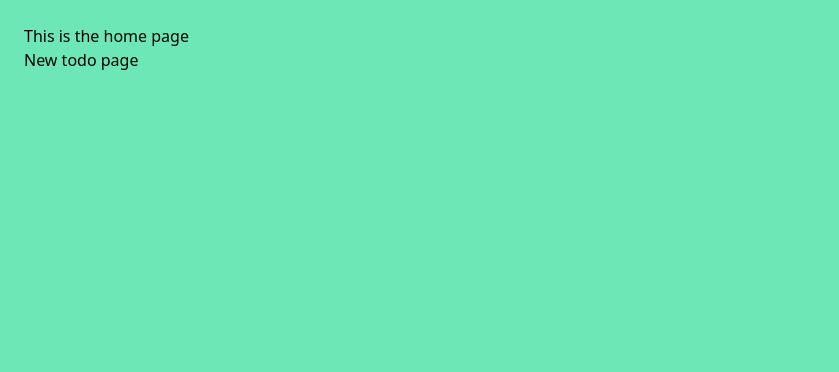
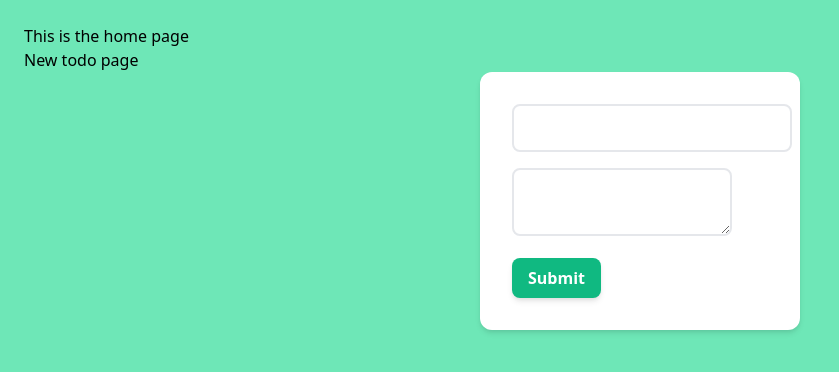
Before and after one commit to Kicki-Halmos/TODO_APP, a React (Create React App) app in the folder todo-app/: page /new-todo in a window 1280 px wide. Shown: the top 372 px of the page, without its empty margins (0-839 px from the left). Built offline with nearby package versions, Linux system fonts and the light colour scheme.

Commit message:
add full logic for get, create, update and delete in frontend

```diff
--- a/todo-app/src/Pages/NewTodo.js
+++ b/todo-app/src/Pages/NewTodo.js
@@ -1,5 +1,12 @@
+import TodoForm from "../components/TodoForm";
+
 const NewTodo = () => {
-  return <h2>New todo page</h2>;
+  return (
+  <div>
+  <h2>New todo page</h2>
+  <TodoForm initialValues={{title: "", id: ""}} onFormSubmit="Create" bntText = "Save"/>
+  </div>
+  )
 };
 
 export default NewTodo;
--- a/todo-app/src/Pages/TodoDetail.js
+++ b/todo-app/src/Pages/TodoDetail.js
@@ -1,11 +1,12 @@
 import { useParams, useHistory } from "react-router-dom";
-import { useRef } from "react";
+import { useRef, useState } from "react";
 import { removeTodoItem, putTodoItem } from "../store/api-actions";
 import { useSelector, useDispatch } from "react-redux";
+import TodoForm from "../components/TodoForm";
 
 const TodoDetail = () => {
   const params = useParams();
-  const history = useHistory()
+  const history = useHistory();
   const dispatch = useDispatch();
   const titleInput = useRef();
   const bodyInput = useRef();
@@ -13,53 +14,23 @@ const TodoDetail = () => {
   const id = params.id;
   const todoList = useSelector((state) => state.api.todoList);
   const item = todoList.data.filter((item) => item._id === id);
+  console.log("todo-detail " + item[0].title + item[0].body);
 
-  const deleteItem = () => {
-    dispatch(removeTodoItem(id));
-    history.push('/todo-list');
-  };
-
-  const updateItem = (event) => {
+  const updateItem = (event, title, body) => {
     event.preventDefault();
-    const title = titleInput.current.value;
-    const body = bodyInput.current.value;
+    console.log("in todo-detail " + title, body)
     dispatch(putTodoItem(id, title, body));
-    history.push('/todo-list');
+    history.push("/todo-list");
   };
   return (
-    <div className="p-6 max-w-xs mx-auto bg-white rounded-xl shadow-md items-center space-x-4">
-      <form onSubmit={updateItem}>
-        <input
-          className="text-lg m-2 p-2 border-2 rounded-lg"
-          type="text"
-          name="title"
-          id="title"
-          value={item[0].title}
-          ref={titleInput}
-        />
-        <textarea
-          name="body"
-          id="body"
-          ref={bodyInput}
-          className="m-2 p-2 border-2 rounded-lg"
-        >
-          {item[0].body}
-        </textarea>
 
-        <input
-          className="py-2 px-4 m-2 font-semibold rounded-lg shadow-md text-white bg-green-500 hover:bg-green-700"
-          type="submit"
-          value="Update"
-        />
-        <button
-          className="py-2 px-4 font-semibold rounded-lg shadow-md text-white bg-green-500 hover:bg-green-700"
-          type="button"
-          onClick={deleteItem}
-        >
-          Delete
-        </button>
-      </form>
-    </div>
+      <TodoForm
+        initialValues={{ title: item[0].title, body: item[0].body }}
+        id={id}
+        onFormSubmit="Update"
+        btnText="Update"
+      />
+
   );
 };
 
--- a/todo-app/src/Pages/TodoList.js
+++ b/todo-app/src/Pages/TodoList.js
@@ -14,11 +14,16 @@ const TodoList = (props) => {
   }, [dispatch]);
 
   if (todoList && todoList > 0) {
-    console.log('todolist' + todoList.data);
+    console.log("todolist" + todoList.data);
   }
 
   return (
-    <div className="grid grid-cols-4 gap-4" >
+    <div className="grid grid-cols-4 gap-4">
+      <div className="p-6 max-w-sm mx-auto bg-white rounded-xl shadow-md items-start space-x-4 m-4">
+        <Link to="/new-todo">
+        <p>Click to enter a new note</p>
+        </Link>
+      </div>
       {!todoList || todoList.length === 0 ? (
         <p>Loading...</p>
       ) : (
--- /dev/null
+++ b/todo-app/src/components/TodoForm.js
@@ -0,0 +1,62 @@
+import { useHistory } from "react-router-dom";
+import { useDispatch } from "react-redux";
+import { useRef, useState } from "react";
+import { putTodoItem, postTodoItem } from "../store/api-actions";
+
+const TodoForm = ({ initialValues, id, onFormSubmit, btnText }) => {
+  const [title, setTitle] = useState(initialValues.title);
+  const [body, setBody] = useState(initialValues.body);
+  const history = useHistory();
+  const dispatch = useDispatch();
+
+  const titleChangeHandler = (event) => {
+    setTitle(event.target.value);
+  };
+
+  const bodyChangeHandler = (event) => {
+    setBody(event.target.value);
+    console.log(body);
+  };
+
+  const formSubmitHandler = (event) => {
+    event.preventDefault();
+    if (onFormSubmit === "Update") {
+      dispatch(putTodoItem(id, title, body));
+    }
+    else{
+      dispatch(postTodoItem(title, body))
+    }
+    history.push("/todo-list");
+  };
+  return (
+    <div className="p-6 max-w-xs mx-auto bg-white rounded-xl shadow-md items-center space-x-4">
+    <form onSubmit={formSubmitHandler}>
+      <input
+        className="text-lg m-2 p-2 border-2 rounded-lg"
+        type="text"
+        name="title"
+        id="title"
+        value={title}
+        onChange={titleChangeHandler}
+        //ref={titleInput}
+      />
+      <textarea
+        name="body"
+        id="body"
+        onChange={bodyChangeHandler}
+        //ref={bodyInput}
+        className="m-2 p-2 border-2 rounded-lg"
+        value={body}
+      ></textarea>
+
+      <input
+        className="py-2 px-4 m-2 font-semibold rounded-lg shadow-md text-white bg-green-500 hover:bg-green-700"
+        type="submit"
+        value={btnText}
+      />
+    </form>
+    </div>
+  );
+};
+
+export default TodoForm;
--- a/todo-app/src/components/TodoItem.js
+++ b/todo-app/src/components/TodoItem.js
@@ -1,15 +1,33 @@
-import { Link } from 'react-router-dom';
+import { Link, useHistory } from 'react-router-dom';
+import { useDispatch } from 'react-redux';
 import { removeTodoItem } from '../store/api-actions';
 
 const TodoItem = (props) => {
+  const history = useHistory();
+  const dispatch = useDispatch()
+
+  const deleteItem = () => {
+    dispatch(removeTodoItem(props.id));
+    history.push('/todo-list');
+  };
 
   return (
+    <div className="p-6 max-w-sm mx-auto bg-white rounded-xl shadow-md items-start space-x-4 m-4">
     <Link to={`/todo-list/${props.id}`}>
-    <div className="p-6 max-w-sm mx-auto bg-white rounded-xl shadow-md items-start space-x-4 m-4">
-      <p className="text-md font-semibold m-2">{props.title}</p>
+
+      <p className="text-md font-semibold mb-2">{props.title}</p>
       <p className="text-sm">{props.body}</p>
-    </div>
+
+
     </Link>
+    <button
+    className="py-2 px-8 mt-4 font-semibold rounded-lg shadow-md text-white bg-green-500 hover:bg-green-700"
+    type="button"
+    onClick={deleteItem}
+  >
+    Delete
+  </button>
+  </div>
   );
 };
 
```
